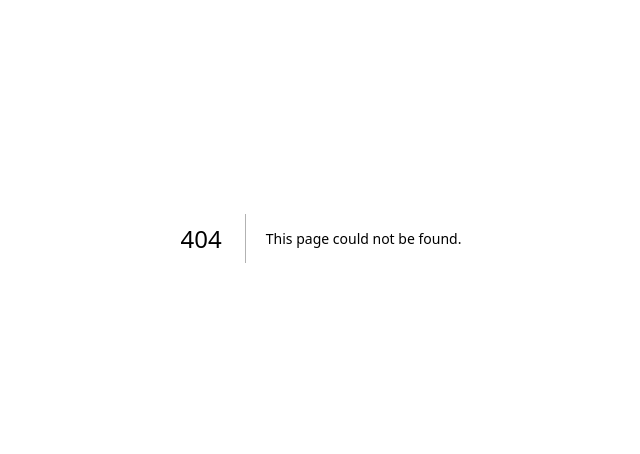
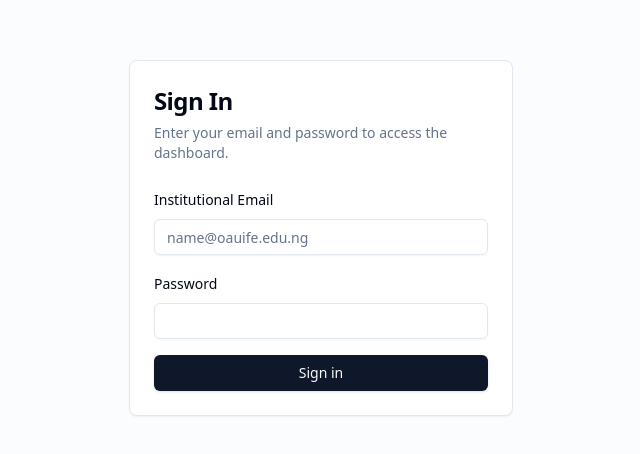
Before and after one commit to ayomide-olabode/ife-physics-website, a Next.js app: page /login in a window 1280 px wide. Before the commit this address had no page. Shown: the part 162-616 px from the top of the page, without its empty margins (319-959 px from the left). Built offline with nearby package versions, Linux system fonts and the light colour scheme.

Commit message:
feat(auth): add login and logout UI

```diff
--- /dev/null
+++ b/src/app/dashboard/layout.tsx
@@ -0,0 +1,15 @@
+import { redirect } from 'next/navigation';
+import { auth } from '@/lib/auth';
+
+export default async function DashboardLayout({ children }: { children: React.ReactNode }) {
+  const session = await auth();
+
+  // If no active session, unconditionally redirect back to login
+  if (!session) {
+    redirect('/login');
+  }
+
+  // NOTE: RBAC authorization logic handles internally later.
+  // Currently gating purely based on active session existence.
+  return <>{children}</>;
+}
--- /dev/null
+++ b/src/app/dashboard/page.tsx
@@ -0,0 +1,20 @@
+import { auth } from '@/lib/auth';
+import { LogoutButton } from '@/components/auth/LogoutButton';
+
+export default async function DashboardPage() {
+  const session = await auth();
+
+  return (
+    <div className="container mx-auto p-8 space-y-6">
+      <div className="flex justify-between items-center bg-card p-6 rounded-lg border shadow-sm">
+        <div>
+          <h1 className="text-3xl font-bold tracking-tight">Dashboard</h1>
+          <p className="text-muted-foreground mt-2">
+            Welcome back, {session?.user.email || session?.user.staffId}.
+          </p>
+        </div>
+        <LogoutButton />
+      </div>
+    </div>
+  );
+}
--- /dev/null
+++ b/src/app/login/page.tsx
@@ -0,0 +1,85 @@
+'use client';
+
+import { signIn } from 'next-auth/react';
+import { useRouter } from 'next/navigation';
+import { useState } from 'react';
+import { Button } from '@/components/ui/button';
+import { Input } from '@/components/ui/input';
+
+export default function LoginPage() {
+  const router = useRouter();
+  const [email, setEmail] = useState('');
+  const [password, setPassword] = useState('');
+  const [error, setError] = useState('');
+  const [isLoading, setIsLoading] = useState(false);
+
+  async function handleLogin(e: React.FormEvent) {
+    e.preventDefault();
+    setIsLoading(true);
+    setError('');
+
+    const result = await signIn('credentials', {
+      email,
+      password,
+      redirect: false,
+    });
+
+    if (result?.error) {
+      setError('Invalid credentials. Please try again.');
+      setIsLoading(false);
+    } else {
+      router.push('/dashboard');
+      router.refresh();
+    }
+  }
+
+  return (
+    <div className="flex min-h-screen items-center justify-center p-4 bg-muted/30">
+      <div className="w-full max-w-sm rounded-lg border bg-card text-card-foreground shadow-sm p-6">
+        <div className="flex flex-col space-y-1.5 pb-6">
+          <h3 className="font-semibold tracking-tight text-2xl">Sign In</h3>
+          <p className="text-sm text-muted-foreground">
+            Enter your email and password to access the dashboard.
+          </p>
+        </div>
+        <form onSubmit={handleLogin} className="space-y-4">
+          <div className="space-y-2">
+            <label
+              htmlFor="email"
+              className="text-sm font-medium leading-none peer-disabled:cursor-not-allowed peer-disabled:opacity-70"
+            >
+              Institutional Email
+            </label>
+            <Input
+              id="email"
+              type="email"
+              placeholder="name@oauife.edu.ng"
+              value={email}
+              onChange={(e) => setEmail(e.target.value)}
+              required
+            />
+          </div>
+          <div className="space-y-2">
+            <label
+              htmlFor="password"
+              className="text-sm font-medium leading-none peer-disabled:cursor-not-allowed peer-disabled:opacity-70"
+            >
+              Password
+            </label>
+            <Input
+              id="password"
+              type="password"
+              value={password}
+              onChange={(e) => setPassword(e.target.value)}
+              required
+            />
+          </div>
+          {error && <p className="text-sm font-medium text-destructive">{error}</p>}
+          <Button type="submit" className="w-full" disabled={isLoading}>
+            {isLoading ? 'Signing in...' : 'Sign in'}
+          </Button>
+        </form>
+      </div>
+    </div>
+  );
+}
--- /dev/null
+++ b/src/components/auth/LogoutButton.tsx
@@ -0,0 +1,12 @@
+'use client';
+
+import { signOut } from 'next-auth/react';
+import { Button } from '@/components/ui/button';
+
+export function LogoutButton() {
+  return (
+    <Button variant="outline" onClick={() => signOut({ callbackUrl: '/login' })}>
+      Log Out
+    </Button>
+  );
+}
```
